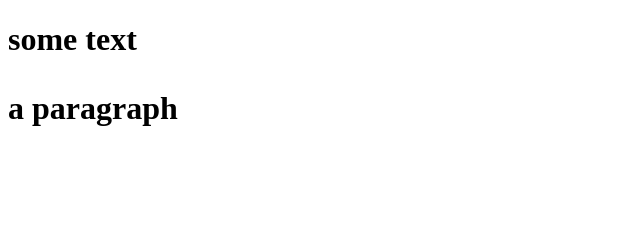
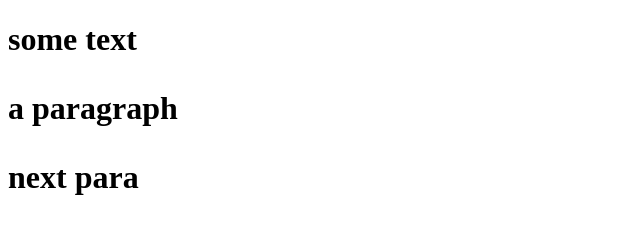
Before and after one commit to melissafear/git-test, a plain HTML site: page index.html in a window 1280 px wide. Shown: the whole page, without its empty margins (0-640 px from the left). Drawn offline with Linux system fonts and the light colour scheme.

Commit message:
third commit

```diff
--- a/index.html
+++ b/index.html
@@ -4,6 +4,7 @@
         <h1>
             some text
             <p> a paragraph</p>
+            <p>next para</p>
         </h1>
     </body>
 </html>
```
